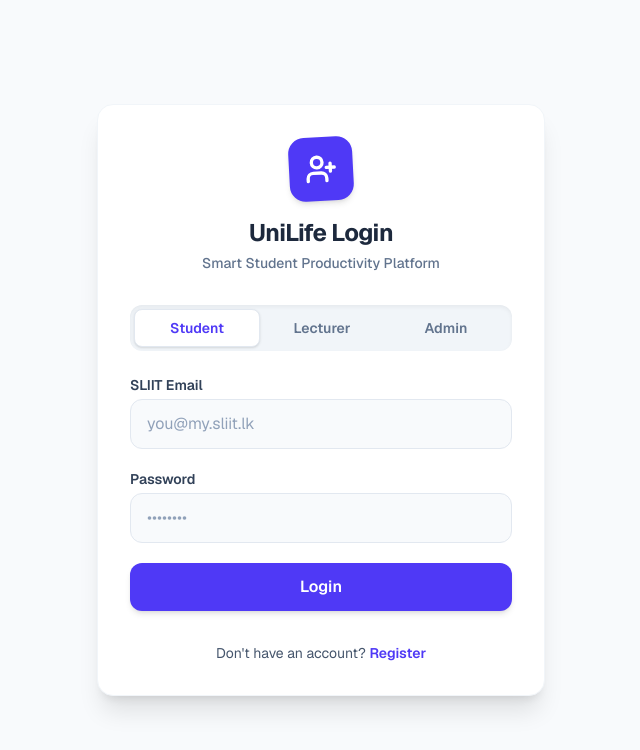
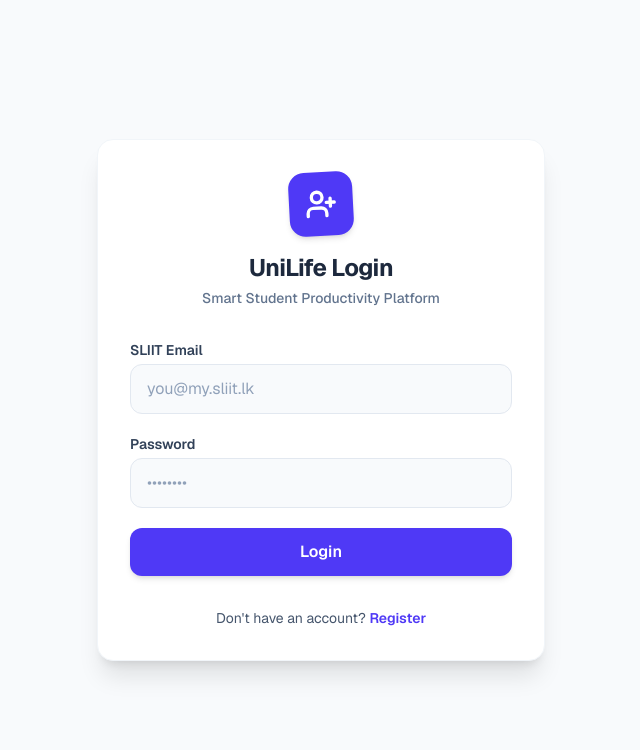
Before and after one commit to Thulana666/unilife, a Next.js app: page /login in a window 1280 px wide. Shown: the top 750 px of the page, without its empty margins (319-959 px from the left). Built offline with nearby package versions, Linux system fonts and the light colour scheme.

Commit message:
fix vulnerabilities

```diff
--- a/app/api/assignments/route.js
+++ b/app/api/assignments/route.js
@@ -46,7 +46,7 @@ export async function PUT(req) {
   }
 
   // Check authorization: only creator, admin, or lecturer can edit
-  const isCreator = assignment.userId === session.user.id;
+  const isCreator = String(assignment.userId) === String(session.user.id);
   const isAdmin = session.user.role === "admin";
   const isLecturer = session.user.role === "lecturer";
 
@@ -91,7 +91,7 @@ export async function DELETE(req) {
   }
 
   // Check authorization: only creator, admin, or lecturer can delete
-  const isCreator = assignment.userId === session.user.id;
+  const isCreator = String(assignment.userId) === String(session.user.id);
   const isAdmin = session.user.role === "admin";
   const isLecturer = session.user.role === "lecturer";
 
--- a/app/dashboard/assignments/[semester]/page.js
+++ b/app/dashboard/assignments/[semester]/page.js
@@ -205,29 +205,46 @@ export default function AssignmentsPage() {
   };
 
   const handleToggleStatus = async (id) => {
+    // Capture previous state for rollback
+    const previousAssignments = [...assignments];
+    const assignment = assignments.find(a => a.id === id);
+    if (!assignment) return;
+
+    const newStatus = assignment.status === "submitted"
+      ? (isBefore(parseISO(assignment.dueDate), startOfDay(new Date())) ? "overdue" : "pending")
+      : "submitted";
+
+    // Optimistic update
     setAssignments(assignments.map(a => {
       if (a.id === id) {
-        const newStatus = a.status === "submitted"
-          ? (isBefore(parseISO(a.dueDate), startOfDay(new Date())) ? "overdue" : "pending")
-          : "submitted";
-
-        fetch("/api/assignments", {
-          method: "PUT",
-          headers: { "Content-Type": "application/json" },
-          body: JSON.stringify({ id, status: newStatus })
-        }).catch(console.error);
-
         return { ...a, status: newStatus };
       }
       return a;
     }));
+
+    try {
+      const res = await fetch("/api/assignments", {
+        method: "PUT",
+        headers: { "Content-Type": "application/json" },
+        body: JSON.stringify({ id, status: newStatus })
+      });
+
+      if (!res.ok) {
+        throw new Error("Failed to update assignment status");
+      }
+    } catch (error) {
+      console.error("Error updating assignment status:", error);
+      // Rollback to previous state
+      setAssignments(previousAssignments);
+      alert("Failed to update assignment status. Please try again.");
+    }
   };
 
   // Check if the current user can edit/delete an assignment
   const canModifyAssignment = (assignment) => {
     if (!session?.user) return false;
 
-    const isCreator = assignment.userId === session.user.id;
+    const isCreator = String(assignment.userId) === String(session.user.id);
     const isAdmin = session.user.role === "admin";
     const isLecturer = session.user.role === "lecturer";
 
--- a/app/login/page.js
+++ b/app/login/page.js
@@ -7,7 +7,6 @@ import Link from "next/link";
 
 export default function LoginPage() {
   const router = useRouter();
-  const [role, setRole] = useState("student");
   const [email, setEmail] = useState("");
   const [password, setPassword] = useState("");
   const [error, setError] = useState("");
@@ -49,23 +48,6 @@ export default function LoginPage() {
           </div>
           <h1 className="text-2xl font-bold text-slate-800 tracking-tight">UniLife Login</h1>
           <p className="text-sm text-slate-500 mt-1 font-medium">Smart Student Productivity Platform</p>
-        </div>
-
-        {/* Role Selection */}
-        <div className="flex p-1 bg-slate-100 rounded-xl mb-6 shadow-inner">
-          {["student", "lecturer", "admin"].map((r) => (
-            <button
-              key={r}
-              type="button"
-              onClick={() => setRole(r)}
-              className={`flex-1 py-2 text-sm font-semibold rounded-lg capitalize transition-all duration-200 ${role === r
-                ? "bg-white text-indigo-600 shadow-sm border border-slate-200"
-                : "text-slate-500 hover:text-slate-700"
-                }`}
-            >
-              {r}
-            </button>
-          ))}
         </div>
 
         {error && (
--- a/lib/db.js
+++ b/lib/db.js
@@ -32,7 +32,6 @@ async function connectDB() {
       })
       .catch((error) => {
         console.error("MongoDB connection error:", error);
-        cached.promise = null; // Reset promise on error
         throw error;
       });
   }
```
